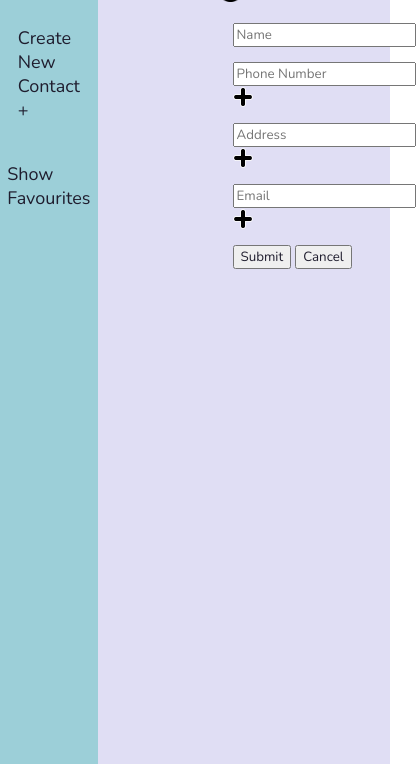
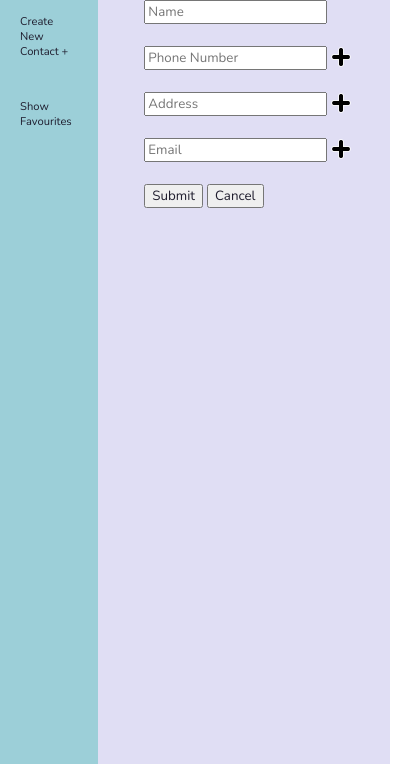
Before and after one commit to wesleychuu/assignment1, a plain HTML site: page newcontact.html in a window 390 px wide. Shown: the part 80-844 px from the top of the page, 416 px wide, since content can reach past the window. Drawn offline with nearby package versions, Linux system fonts and the light colour scheme.

Commit message:
fixed forms and media

```diff
--- a/newcontact.html
+++ b/newcontact.html
@@ -18,33 +18,50 @@
         </div>
 
         <div class="column right defaultpage">
-            <ul>
-                <img src="images/contact.png" alt="contact image" style="width:15%;height:15%">
-                <li>
+            <div>
+                <form action="" method="post">
+                    <img src="images/contact.png" alt="contact image" style="width:15%;height:15%">
+                </form>
+                <br/>
+            </div>
+            <div>
+                <form action="" method="post">
                     <label for="name"></label>
                     <input type="text" id="name" placeholder="Name">
-                </li>
-                <li>
+                </form>
+                <br/>
+            </div>
+            <div>
+                <form action="" method="post">
                     <label for="PhoneNumber"></label>
                     <input type="tel" id="PhoneNumber" placeholder="Phone Number">
                     <input class="plussign" type="image" src="images/plussign.png" alt="add number">
-                </li>
-                <li>
+                </form>
+                <br/>
+            </div>
+            <div>
+                <form action="" method="post">
                     <label for="address"></label>
                     <input type="text" name="address" id="address" placeholder="Address">
                     <input class="plussign" type="image" src="images/plussign.png" alt="add address">
-                </li>
-                <li>
+                </form>
+                <br/>
+            </div>
+            <div>
+                <form action="" method="post">
                     <label for="email"></label>
                     <input type="email" name="email" id="email" placeholder="Email">
                     <input class="plussign" type="image" src="images/plussign.png" alt="add email">
-
-                </li>
-                <li>
+                </form>
+                <br/>
+            </div>
+            <div>
+                <form action="" method="post">
                     <input type="submit" value="Submit" id="submit">
                     <input type="button" value="Cancel" id="cancel">
-                </li>
-            </ul>
+                </form>
+                <br/>
+            </div>
         </div>
     </div>
 
--- a/styles.css
+++ b/styles.css
@@ -10,9 +10,20 @@ body {
 
 
 @media (max-width: 800px) {
+
     .flex-container {
         flex-direction: column;
     }
+
+    div.left a {
+        font-size: 70%;
+    }
+
+    .defaultpage {
+        padding-left: 40px;
+        padding-top: 20px;
+    }
+
 }
 
 .flex-container > div {
@@ -21,9 +32,6 @@ body {
     text-align: center;
     font-size: 1.25rem;
     padding: 20px;
-}
-
-.column div{
     width: 180px;
     height: 120px;
 }
@@ -65,8 +73,8 @@ li {
 
 .defaultpage {
     box-sizing: border-box;
-    padding-left: 80px;
-    padding-top: 40px;
+    padding-left: 12%;
+    padding-top: 4%;
 }
 
 a {
```
